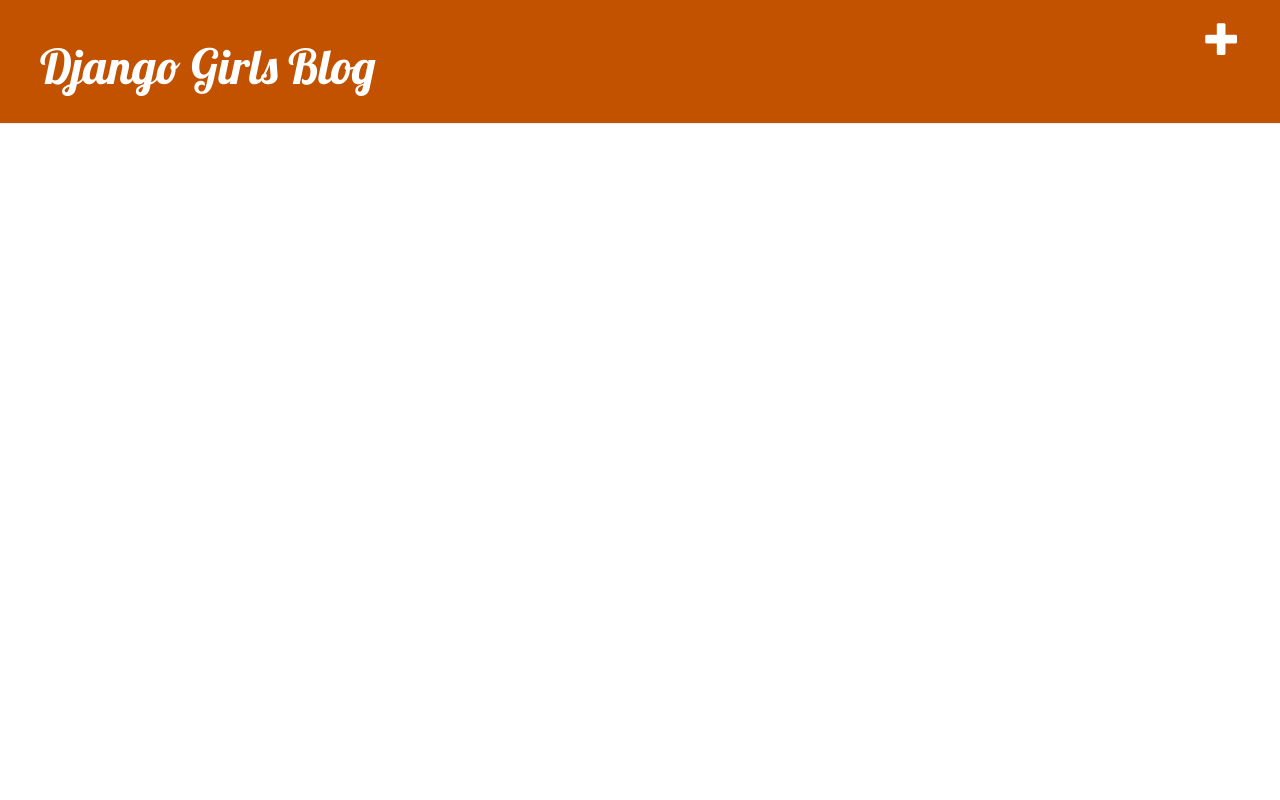
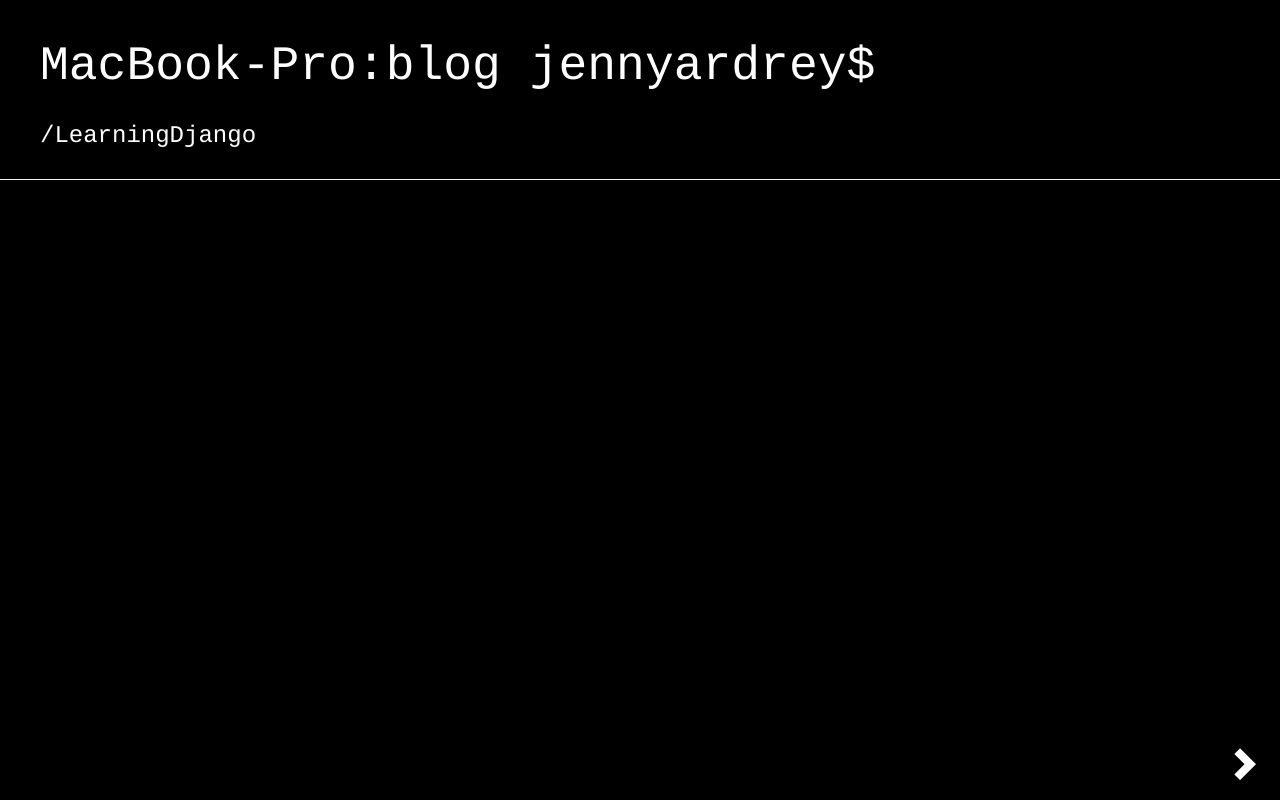
Before and after one commit to jennyardrey/my-first-blog, a Django app: page / in a window 1280 px wide. Run offline with Django 3.2, Linux system fonts and the light colour scheme; the visitor is signed in with stand-in values (Sample User, id 1); data that the repository does not hold is empty; some libraries are stand-ins or nearby versions.

Commit message:
Added more CSS to site

```diff
--- a/blog/static/css/blog.css
+++ b/blog/static/css/blog.css
@@ -1,8 +1,11 @@
-
+body {
+  background-color: #000000;
+}
 
 .page-header {
-    background-color: #C25100;
+    background-color: #000000;
     margin-top: 0;
+    margin-bottom: 0;
     padding: 20px 20px 20px 40px;
 }
 
@@ -13,11 +16,12 @@
 }
 
 .content {
-    margin-left: 40px;
+
+    background-color: #000;
 }
 
 h1, h2, h3, h4 {
-    font-family: 'Lobster', cursive;
+    font-family: 'courier', serif;
 }
 
 .date {
@@ -33,16 +37,66 @@
 }
 
 .top-menu, .top-menu:hover, .top-menu:visited {
+    position: absolute;
     color: #ffffff;
-    float: right;
+    bottom: 20px;
+    right: 20px;
     font-size: 26pt;
-    margin-right: 20px;
-}
+  }
 
 .post {
+    color: #ffffff;
     margin-bottom: 70px;
+    font-family: 'courier', serif;
 }
 
 .post h2 a, .post h2 a:visited {
-    color: #000000;
+    color: #ffffff;
+    font-family: 'courier', serif;
 }
+
+.text {
+  position: relative;
+  display: inline-block;
+  font-family: Monaco, Arial, Helvetica, sans-serif;
+  line-height: 24px;
+  font-size: 24px;
+  color: white;
+  min-width: 360px;
+}
+
+.text::after {
+  content: "";
+  position: absolute;
+  top: 20px;
+
+  left: 230px;
+  /* Remove display: inline-block if not required to be on the same line as text etc */
+  display: inline-block;
+  background-color: #606060;
+  vertical-align: top;
+  width: 10px;
+  /* Set height to the line height of .text */
+  height: 24px;
+  /*
+  Animation paramaters:
+  blink = animation-name,
+  1s = animation-duration,
+  step-end = animation-timing-function,
+  infinite = animation-iteration-count
+  */
+  -webkit-animation: blink 1s step-end infinite;
+  animation: blink 1s step-end infinite;
+}
+
+@-webkit-keyframes blink {
+  0% { opacity: 1.0; }
+  50% { opacity: 0.0; }
+  100% { opacity: 1.0; }
+}
+
+@keyframes blink {
+  0% { opacity: 1.0; }
+  50% { opacity: 0.0; }
+  100% { opacity: 1.0; }
+}
--- a/blog/templates/blog/base.html
+++ b/blog/templates/blog/base.html
@@ -1,7 +1,7 @@
 {% load static %}
 <html>
     <head>
-      <title>Django Girls blog</title>
+      <title>Jenny Ardrey Blog</title>
       <link rel="stylesheet" href="//maxcdn.bootstrapcdn.com/bootstrap/3.2.0/css/bootstrap.min.css">
         <link rel="stylesheet" href="//maxcdn.bootstrapcdn.com/bootstrap/3.2.0/css/bootstrap-theme.min.css">
         <link href="//fonts.googleapis.com/css?family=Lobster&subset=latin,latin-ext" rel="stylesheet" type="text/css">
@@ -11,9 +11,10 @@
       <body>
         <div class="page-header">
           {% if user.is_authenticated %}
-          <a href="{% url 'post_new' %}" class="top-menu"><span class="glyphicon glyphicon-plus"></span></a>
+          <a href="{% url 'post_new' %}" class="top-menu"><span class="glyphicon glyphicon-chevron-right"></span></a>
           {% endif %}
-          <h1><a href="/">Django Girls Blog</a></h1>
+          <h1><a href="/">MacBook-Pro:blog jennyardrey$</a></h1>
+          <div class="text"><h3>/LearningDjango</h3></div>
           </div>
           <div class="content container">
             <div class="row">
--- a/blog/views.py
+++ b/blog/views.py
@@ -9,7 +9,7 @@
 
 # Create your views here.
 def post_list(request):
-    posts = Post.objects.filter(published_date__lte=timezone.now()).order_by('published_date')
+    posts = Post.objects.filter(published_date__lte=timezone.now()).order_by('-published_date')
     return render(request, 'blog/post_list.html', {'posts': posts})
 
 def post_detail(request, pk):
--- a/mysite/urls.py
+++ b/mysite/urls.py
@@ -18,5 +18,5 @@
 
 urlpatterns = [
     path('admin/', admin.site.urls),
-    path('', include('blog.urls'))
+    path('', include('blog.urls')),
 ]
```
